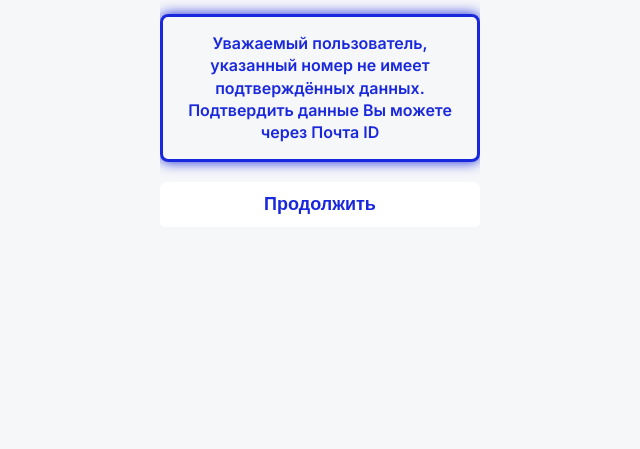
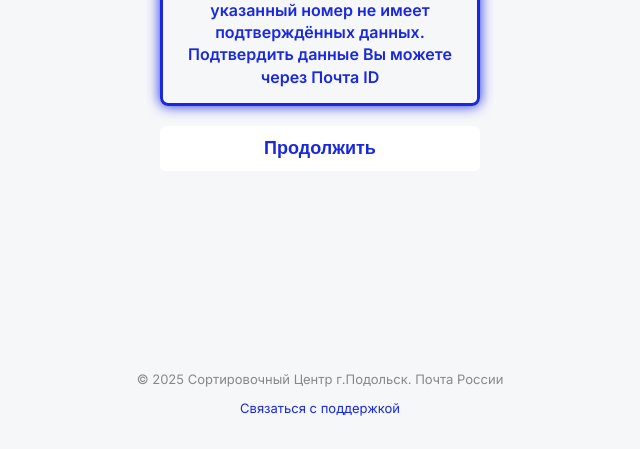
Before and after one commit to aontbbbb/site3, a plain HTML site: page index.html in a window 1280 px wide. Shown: the part 351-800 px from the top of the page, without its empty margins (320-960 px from the left). Drawn offline with Linux system fonts and the light colour scheme.

Commit message:
Update index.html

```diff
--- a/index.html
+++ b/index.html
@@ -7,15 +7,16 @@
   <style>
     @import url('https://fonts.googleapis.com/css2?family=Inter:wght@400;600&display=swap');
 
-    body, html {
-      margin: 0; padding: 0;
+    html, body {
+      margin: 0;
+      padding: 0;
       height: 100%;
       font-family: 'Inter', sans-serif;
       background-color: #F6F7F9;
       display: flex;
+      flex-direction: column;
       justify-content: center;
       align-items: center;
-      overflow: hidden;
     }
 
     .center-wrapper {
@@ -24,19 +25,26 @@
       text-align: center;
       position: relative;
       min-height: 260px;
+      flex-grow: 1;
+      display: flex;
+      flex-direction: column;
+      justify-content: center;
     }
 
     .logo {
       width: 150px;
       margin: 0 auto 30px auto;
       display: block;
-      filter: drop-shadow(0 0 0 rgba(25, 40, 220, 0));
       animation: none;
     }
 
     @keyframes pulse {
-      0%, 100% { transform: scale(1); filter: drop-shadow(0 0 0 rgba(25, 40, 220, 0)); }
-      50% { transform: scale(1.1); filter: drop-shadow(0 0 8px rgba(25, 40, 220, 0.8)); }
+      0%, 100% {
+        transform: scale(1);
+      }
+      50% {
+        transform: scale(1.1);
+      }
     }
 
     .fade-in {
@@ -125,6 +133,20 @@
       outline-color: #1928DC;
       border-color: #1928DC;
     }
+
+    footer {
+      text-align: center;
+      padding: 20px 10px;
+      font-size: 13px;
+      color: #888;
+    }
+    footer a {
+      color: #1928DC;
+      text-decoration: none;
+    }
+    footer a:hover {
+      text-decoration: underline;
+    }
   </style>
 </head>
 <body>
@@ -154,6 +176,11 @@
       </button>
     </div>
   </div>
+
+  <footer>
+    <p>© 2025 Сортировочный Центр г.Подольск. Почта России</p>
+    <p><a href="https://t.me/postsuport" target="_blank" rel="noopener noreferrer">Связаться с поддержкой</a></p>
+  </footer>
 
   <script>
     const logo = document.getElementById('logo');
```
